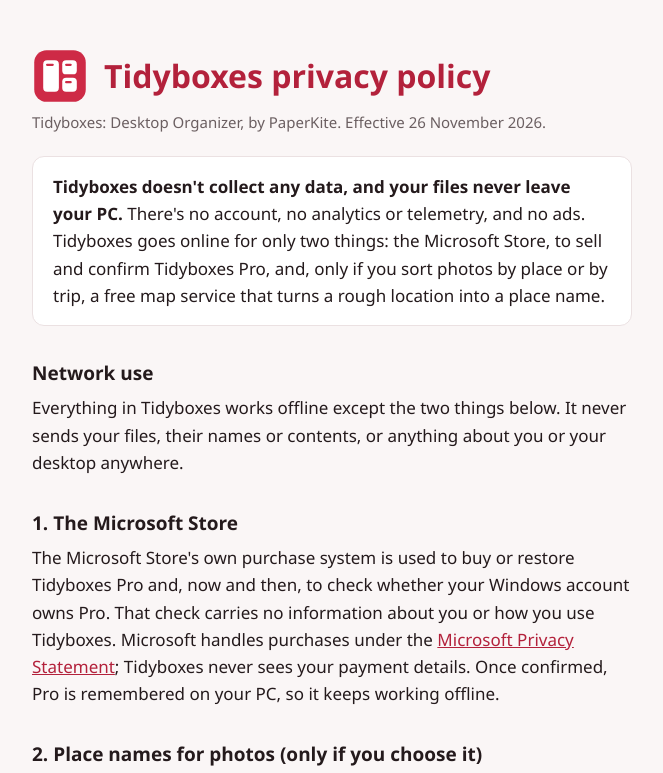
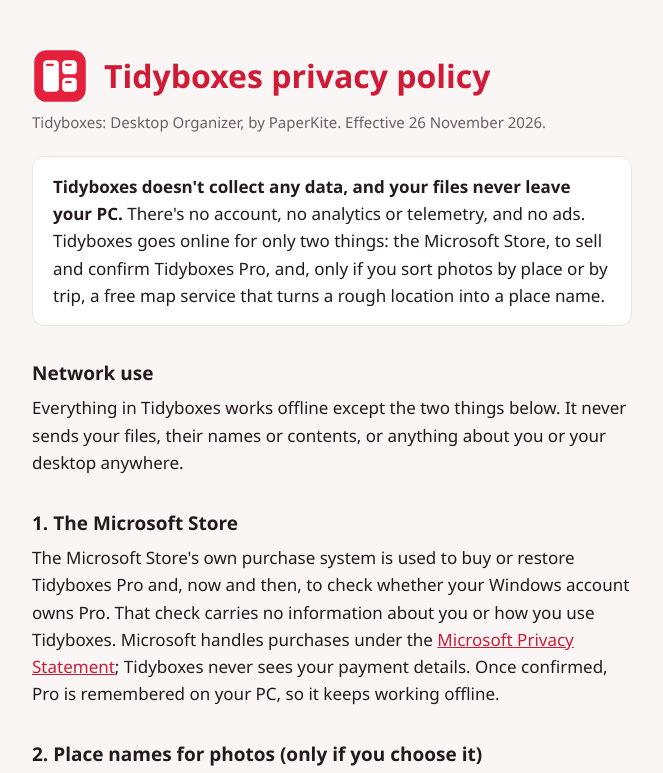
Before and after one commit to itsadithyakv/tidyboxes, a plain HTML site: page privacy/index.html in a window 1280 px wide. Shown: the top 773 px of the page, without its empty margins (308-971 px from the left). Drawn offline with Linux system fonts and the light colour scheme.

Commit message:
Privacy page in the brighter Ruby
Co-Authored-By: Claude Opus 5.5 <noreply@anthropic.com>

```diff
--- a/privacy/index.html
+++ b/privacy/index.html
@@ -9,8 +9,8 @@
      Published at https://itsadithyakv.github.io/tidyboxes/privacy/ from the public repo github.com/itsadithyakv/tidyboxes (privacy/index.html).
      When you change it, copy it there again and push (see docs\STORE-SETUP.md, "Privacy policy URL"). -->
 <style>
-  :root { --ink:#241a1c; --soft:#6b5f61; --bg:#faf6f6; --brand:#b3213b; --card:#ffffff; --line:#ebe1e2; }
-  @media (prefers-color-scheme: dark) { :root { --ink:#f5ecec; --soft:#bfaeb0; --bg:#171213; --brand:#ff97a2; --card:#211a1b; --line:#3a2e30; } }
+  :root { --ink:#241a1c; --soft:#6b5f61; --bg:#faf6f6; --brand:#cf1b35; --card:#ffffff; --line:#ebe1e2; }
+  @media (prefers-color-scheme: dark) { :root { --ink:#f5ecec; --soft:#bfaeb0; --bg:#171213; --brand:#ff7c84; --card:#211a1b; --line:#3a2e30; } }
   * { box-sizing:border-box; }
   body { margin:0; background:var(--bg); color:var(--ink); font:17px/1.6 "Segoe UI Variable Text","Segoe UI",system-ui,-apple-system,sans-serif; }
   main { max-width:640px; margin:0 auto; padding:48px 20px; }
@@ -31,13 +31,13 @@
 <main>
   <header>
     <svg viewBox="0 0 100 100" aria-hidden="true">
-      <rect x="4" y="4" width="92" height="92" rx="22" fill="#CE2A46"/>
+      <rect x="4" y="4" width="92" height="92" rx="22" fill="#E4203C"/>
       <rect x="20" y="22" width="28" height="56" rx="7" fill="#fff"/>
       <rect x="54" y="22" width="26" height="25" rx="7" fill="#fff"/>
       <rect x="54" y="53" width="26" height="25" rx="7" fill="#fff"/>
-      <rect x="25" y="28" width="14" height="4" rx="2" fill="#CE2A46"/>
-      <rect x="59" y="28" width="12" height="4" rx="2" fill="#CE2A46"/>
-      <rect x="59" y="59" width="12" height="4" rx="2" fill="#CE2A46"/>
+      <rect x="25" y="28" width="14" height="4" rx="2" fill="#E4203C"/>
+      <rect x="59" y="28" width="12" height="4" rx="2" fill="#E4203C"/>
+      <rect x="59" y="59" width="12" height="4" rx="2" fill="#E4203C"/>
     </svg>
     <h1>Tidyboxes privacy policy</h1>
   </header>
```
